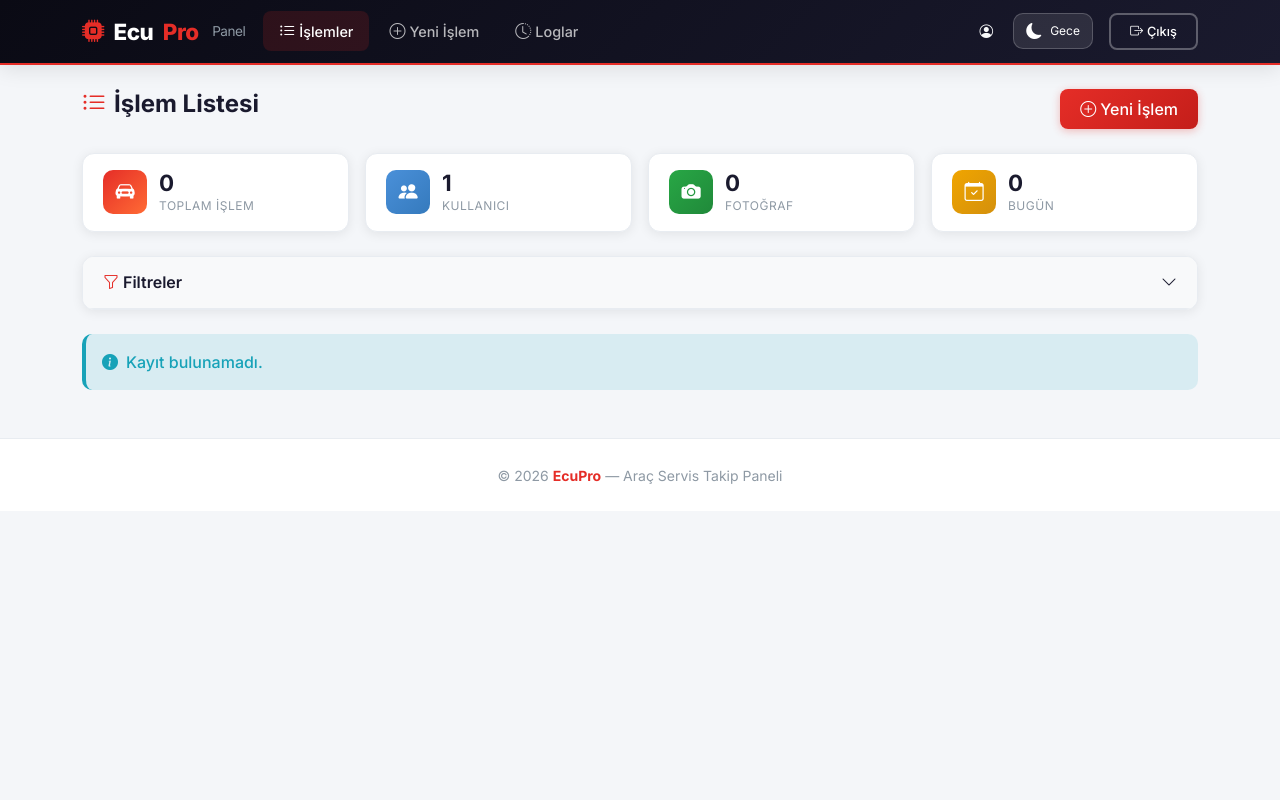
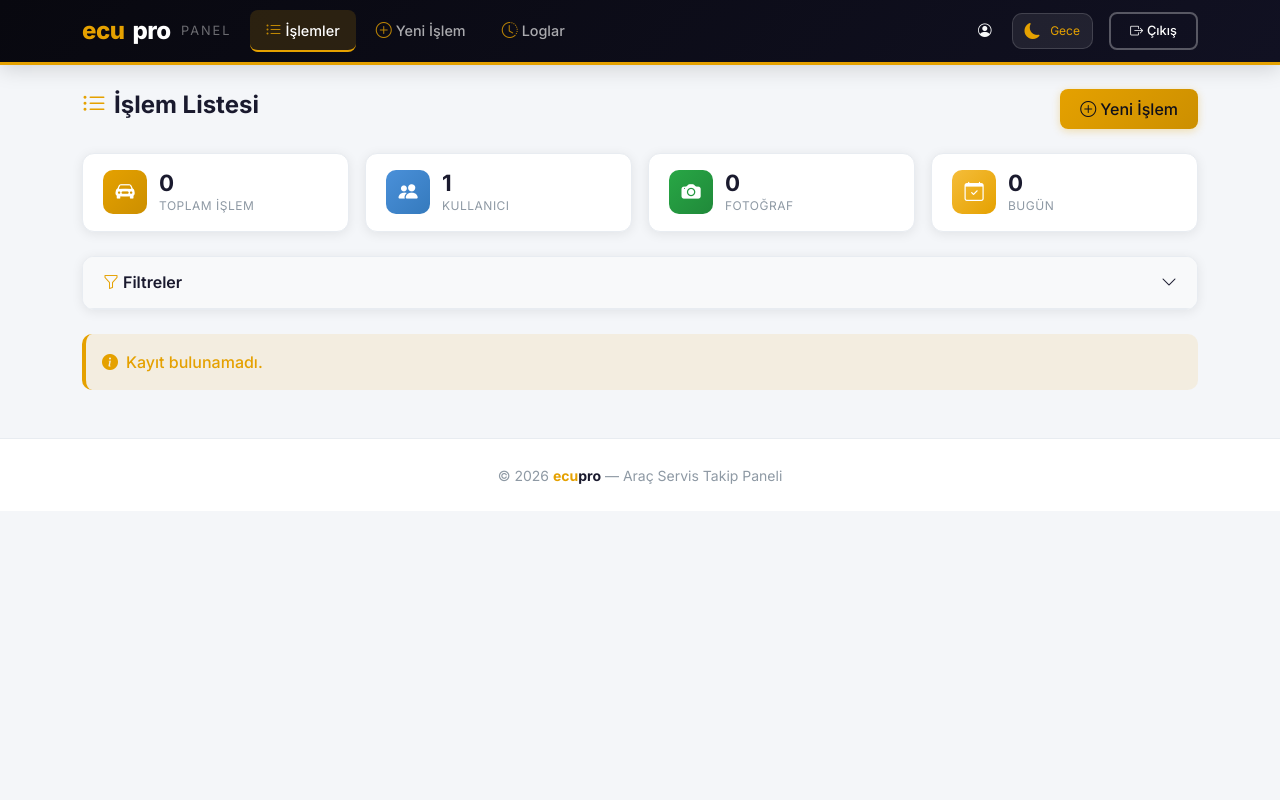
Before and after one commit to kaan1205/ecupropanel, an ASP.NET Core app: page /Islem in a window 1280 px wide. Run offline with ASP.NET Core 8, Linux system fonts and the light colour scheme; the visitor is signed in with stand-in values (Sample User, id 1); data that the repository does not hold is empty; the project's own start-up code is not run, and a stand-in starts its controllers and pages.

Commit message:
feat: EcuPro logo renklerine uyarla — altın sarısı (#E5A100) + koyu zemin
- Tüm renk paleti kırmızıdan altın sarısı/amber'e güncellendi
- Logo stili: "ecu" altın + "pro" beyaz, küçük harf, logoya sadık
- Navbar border, tablo başlıkları, badge'ler, butonlar altın tonlarında
- Login/Register kartlarında üst gold border
- Dark tema: derin lacivert (#0A0A14) zemin, altın vurgular
- Plaka badge'e sol gold border eklendi
- Custom scrollbar (dark tema)

https://claude.ai/code/session_01BqeZDxow3jsQE9cdoa81HQ

```diff
--- a/Views/Account/Login.cshtml
+++ b/Views/Account/Login.cshtml
@@ -10,8 +10,7 @@
             <div class="card-body">
                 <div class="auth-header">
                     <div class="logo-text">
-                        <i class="bi bi-cpu-fill text-ecu"></i>
-                        <span class="brand-ecu">Ecu</span><span class="brand-pro">Pro</span>
+                        <span class="brand-ecu">ecu</span><span class="brand-pro">pro</span>
                     </div>
                     <p>Panele giriş yapın</p>
                 </div>
--- a/Views/Account/Register.cshtml
+++ b/Views/Account/Register.cshtml
@@ -10,8 +10,7 @@
             <div class="card-body">
                 <div class="auth-header">
                     <div class="logo-text">
-                        <i class="bi bi-cpu-fill text-ecu"></i>
-                        <span class="brand-ecu">Ecu</span><span class="brand-pro">Pro</span>
+                        <span class="brand-ecu">ecu</span><span class="brand-pro">pro</span>
                     </div>
                     <p>Yeni hesap oluşturun</p>
                 </div>
--- a/Views/Islem/Index.cshtml
+++ b/Views/Islem/Index.cshtml
@@ -13,7 +13,7 @@
 <!-- İstatistik Şeridi -->
 <div class="stat-strip">
     <div class="stat-item">
-        <div class="stat-icon red"><i class="bi bi-car-front-fill"></i></div>
+        <div class="stat-icon gold"><i class="bi bi-car-front-fill"></i></div>
         <div>
             <div class="stat-value">@Model.Islemler.Count</div>
             <div class="stat-label">Toplam İşlem</div>
@@ -34,7 +34,7 @@
         </div>
     </div>
     <div class="stat-item">
-        <div class="stat-icon gold"><i class="bi bi-calendar-check"></i></div>
+        <div class="stat-icon amber"><i class="bi bi-calendar-check"></i></div>
         <div>
             <div class="stat-value">@Model.Islemler.Count(i => i.EklenmeTarihi.Date == DateTime.Today)</div>
             <div class="stat-label">Bugün</div>
--- a/Views/Shared/_Layout.cshtml
+++ b/Views/Shared/_Layout.cshtml
@@ -18,9 +18,8 @@
         <nav class="navbar navbar-expand-lg ecu-navbar">
             <div class="container">
                 <a class="navbar-brand" href="/">
-                    <i class="bi bi-cpu-fill text-ecu"></i>
-                    <span class="brand-ecu">Ecu</span><span class="brand-pro">Pro</span>
-                    <span class="brand-panel">Panel</span>
+                    <span class="brand-ecu">ecu</span><span class="brand-pro">pro</span>
+                    <span class="brand-panel">PANEL</span>
                 </a>
                 <button class="navbar-toggler border-0" type="button" data-bs-toggle="collapse" data-bs-target="#navbarNav">
                     <span class="navbar-toggler-icon"></span>
@@ -86,7 +85,7 @@
     </div>
 
     <footer class="ecu-footer text-center">
-        <small>&copy; @DateTime.Now.Year <span class="brand-pro">EcuPro</span> — Araç Servis Takip Paneli</small>
+        <small>&copy; @DateTime.Now.Year <span class="brand-ecu">ecu</span><span class="brand-pro">pro</span> — Araç Servis Takip Paneli</small>
     </footer>
 
     <script src="https://cdn.jsdelivr.net/npm/bootstrap@5.3.3/dist/js/bootstrap.bundle.min.js"></script>
--- a/wwwroot/css/site.css
+++ b/wwwroot/css/site.css
@@ -1,23 +1,24 @@
 /* ============================================
    EcuPro Panel — Brand Design System
+   Logo: "ecu" altın sarısı + "pro" beyaz
    ============================================ */
 
 :root {
     /* EcuPro Brand Colors */
-    --ecu-red: #E52D27;
-    --ecu-red-hover: #C41E1A;
-    --ecu-red-glow: rgba(229, 45, 39, 0.3);
-    --ecu-orange: #FF6B35;
-    --ecu-gold: #F0A500;
+    --ecu-gold: #E5A100;
+    --ecu-gold-hover: #CC8F00;
+    --ecu-gold-light: #F5BD3A;
+    --ecu-gold-glow: rgba(229, 161, 0, 0.3);
+    --ecu-dark: #1A1A2E;
+    --ecu-darker: #0F0F1A;
 
     /* Light Theme (default) */
     --bg-primary: #F4F6F9;
     --bg-secondary: #FFFFFF;
     --bg-card: #FFFFFF;
-    --bg-navbar: #1A1A2E;
-    --bg-sidebar: #16213E;
+    --bg-navbar: #111122;
     --bg-input: #FFFFFF;
-    --bg-table-head: #1A1A2E;
+    --bg-table-head: #111122;
     --bg-table-stripe: #F8F9FA;
     --bg-card-header: #F8F9FA;
     --bg-badge: #E8E8E8;
@@ -27,13 +28,13 @@
     --text-muted: #8E99A4;
     --text-on-dark: #FFFFFF;
     --text-on-card: #2D3436;
-    --text-link: #E52D27;
+    --text-link: #CC8F00;
 
     --border-color: #DEE2E6;
     --border-card: #E8ECF1;
     --shadow-card: 0 2px 12px rgba(0, 0, 0, 0.08);
     --shadow-card-hover: 0 8px 25px rgba(0, 0, 0, 0.12);
-    --shadow-navbar: 0 4px 20px rgba(0, 0, 0, 0.1);
+    --shadow-navbar: 0 4px 20px rgba(0, 0, 0, 0.15);
 
     --transition-speed: 0.3s;
 }
@@ -88,46 +89,51 @@ a {
 }
 
 a:hover {
-    color: var(--ecu-red-hover);
+    color: var(--ecu-gold-light);
 }
 
 /* ============================================
    Navbar
    ============================================ */
 .ecu-navbar {
-    background: linear-gradient(135deg, #0A0A14 0%, #1A1A2E 100%);
+    background: linear-gradient(135deg, #08080F 0%, #111122 100%);
     box-shadow: var(--shadow-navbar);
-    padding: 0.6rem 0;
-    border-bottom: 2px solid var(--ecu-red);
+    padding: 0.5rem 0;
+    border-bottom: 3px solid var(--ecu-gold);
 }
 
 .ecu-navbar .navbar-brand {
-    font-size: 1.4rem;
+    font-size: 1.5rem;
     font-weight: 800;
     letter-spacing: -0.5px;
     color: #FFFFFF !important;
     display: flex;
     align-items: center;
-    gap: 0.6rem;
+    gap: 0.5rem;
+    text-transform: lowercase;
 }
 
 .ecu-navbar .navbar-brand .brand-ecu {
-    color: #FFFFFF;
+    color: var(--ecu-gold);
+    font-weight: 800;
 }
 
 .ecu-navbar .navbar-brand .brand-pro {
-    color: var(--ecu-red);
+    color: #FFFFFF;
+    font-weight: 800;
 }
 
 .ecu-navbar .navbar-brand .brand-panel {
-    color: var(--text-muted);
+    color: rgba(255, 255, 255, 0.4);
     font-weight: 400;
-    font-size: 0.85rem;
-    margin-left: 0.25rem;
+    font-size: 0.8rem;
+    margin-left: 0.15rem;
+    text-transform: uppercase;
+    letter-spacing: 2px;
 }
 
 .ecu-navbar .nav-link {
-    color: rgba(255, 255, 255, 0.7) !important;
+    color: rgba(255, 255, 255, 0.65) !important;
     font-weight: 500;
     font-size: 0.9rem;
     padding: 0.5rem 1rem !important;
@@ -138,27 +144,33 @@ a:hover {
 .ecu-navbar .nav-link:hover,
 .ecu-navbar .nav-link.active {
     color: #FFFFFF !important;
-    background: rgba(229, 45, 39, 0.15);
+    background: rgba(229, 161, 0, 0.15);
+}
+
+.ecu-navbar .nav-link.active {
+    border-bottom: 2px solid var(--ecu-gold);
 }
 
 .ecu-navbar .nav-link i {
     font-size: 1rem;
+    color: var(--ecu-gold);
+    opacity: 0.8;
 }
 
 /* ============================================
    Theme Toggle
    ============================================ */
 .theme-toggle {
-    background: rgba(255, 255, 255, 0.1);
-    border: 1px solid rgba(255, 255, 255, 0.2);
-    color: #FFFFFF;
+    background: rgba(255, 255, 255, 0.08);
+    border: 1px solid rgba(255, 255, 255, 0.15);
+    color: var(--ecu-gold);
     height: 36px;
     padding: 0 12px;
     border-radius: 10px;
     display: inline-flex;
     align-items: center;
     justify-content: center;
-    gap: 0.25rem;
+    gap: 0.35rem;
     cursor: pointer;
     font-size: 1rem;
     white-space: nowrap;
@@ -215,25 +227,25 @@ a:hover {
    Buttons
    ============================================ */
 .btn-ecu {
-    background: linear-gradient(135deg, var(--ecu-red) 0%, #C41E1A 100%);
-    color: #FFFFFF;
+    background: linear-gradient(135deg, var(--ecu-gold) 0%, var(--ecu-gold-hover) 100%);
+    color: #0F0F1A;
     border: none;
-    font-weight: 600;
+    font-weight: 700;
     padding: 0.5rem 1.25rem;
     border-radius: 8px;
-    box-shadow: 0 2px 8px var(--ecu-red-glow);
+    box-shadow: 0 2px 8px var(--ecu-gold-glow);
 }
 
 .btn-ecu:hover {
-    background: linear-gradient(135deg, #C41E1A 0%, #A01815 100%);
-    color: #FFFFFF;
-    box-shadow: 0 4px 16px var(--ecu-red-glow);
+    background: linear-gradient(135deg, var(--ecu-gold-light) 0%, var(--ecu-gold) 100%);
+    color: #0F0F1A;
+    box-shadow: 0 4px 20px var(--ecu-gold-glow);
     transform: translateY(-1px);
 }
 
 .btn-outline-ecu {
-    color: var(--ecu-red);
-    border: 2px solid var(--ecu-red);
+    color: var(--ecu-gold);
+    border: 2px solid var(--ecu-gold);
     background: transparent;
     font-weight: 600;
     padding: 0.45rem 1.2rem;
@@ -360,26 +372,20 @@ a:hover {
 }
 
 .alert-danger {
-    background: rgba(229, 45, 39, 0.12);
-    color: var(--ecu-red);
-    border-left: 4px solid var(--ecu-red);
+    background: rgba(220, 53, 69, 0.12);
+    color: #dc3545;
+    border-left: 4px solid #dc3545;
 }
 
 .alert-info {
-    background: rgba(23, 162, 184, 0.12);
-    color: #17a2b8;
-    border-left: 4px solid #17a2b8;
+    background: rgba(229, 161, 0, 0.1);
+    color: var(--ecu-gold);
+    border-left: 4px solid var(--ecu-gold);
 }
 
-[data-theme="dark"] .alert-success {
-    color: #5BDA76;
-}
-[data-theme="dark"] .alert-danger {
-    color: #FF6B6B;
-}
-[data-theme="dark"] .alert-info {
-    color: #5DC8DA;
-}
+[data-theme="dark"] .alert-success { color: #5BDA76; }
+[data-theme="dark"] .alert-danger { color: #FF6B6B; }
+[data-theme="dark"] .alert-info { color: var(--ecu-gold-light); }
 
 /* ============================================
    Login / Register Cards
@@ -452,10 +465,10 @@ a:hover {
     flex-shrink: 0;
 }
 
-.stat-icon.red { background: linear-gradient(135deg, var(--ecu-red), var(--ecu-orange)); }
+.stat-icon.gold { background: linear-gradient(135deg, var(--ecu-gold), var(--ecu-gold-hover)); }
 .stat-icon.blue { background: linear-gradient(135deg, #4A90D9, #357ABD); }
 .stat-icon.green { background: linear-gradient(135deg, #28a745, #20893A); }
-.stat-icon.gold { background: linear-gradient(135deg, var(--ecu-gold), #D4900C); }
+.stat-icon.amber { background: linear-gradient(135deg, #F5BD3A, #E5A100); }
 
 .stat-value {
     font-size: 1.4rem;
@@ -494,10 +507,8 @@ a:hover {
     margin-top: 3rem;
 }
 
-.ecu-footer .brand-pro {
-    color: var(--ecu-red);
-    font-weight: 700;
-}
+.ecu-footer .brand-ecu { color: var(--ecu-gold); font-weight: 700; }
+.ecu-footer .brand-pro { color: var(--text-primary); font-weight: 700; }
 
 /* ============================================
    Photo Gallery
@@ -513,16 +524,16 @@ a:hover {
 }
 
 .foto-thumb:hover {
-    border-color: var(--ecu-red);
+    border-color: var(--ecu-gold);
     transform: scale(1.05);
-    box-shadow: 0 4px 16px var(--ecu-red-glow);
+    box-shadow: 0 4px 16px var(--ecu-gold-glow);
 }
 
 /* ============================================
    Misc
    ============================================ */
 .text-ecu {
-    color: var(--ecu-red) !important;
+    color: var(--ecu-gold) !important;
 }
 
 .plaka-badge {
@@ -550,7 +562,7 @@ a:hover {
 }
 
 .page-title i {
-    color: var(--ecu-red);
+    color: var(--ecu-gold);
 }
 
 input.text-uppercase {
```
Also changed, not shown: other parts of wwwroot/css/site.css (+63 -40 lines).
